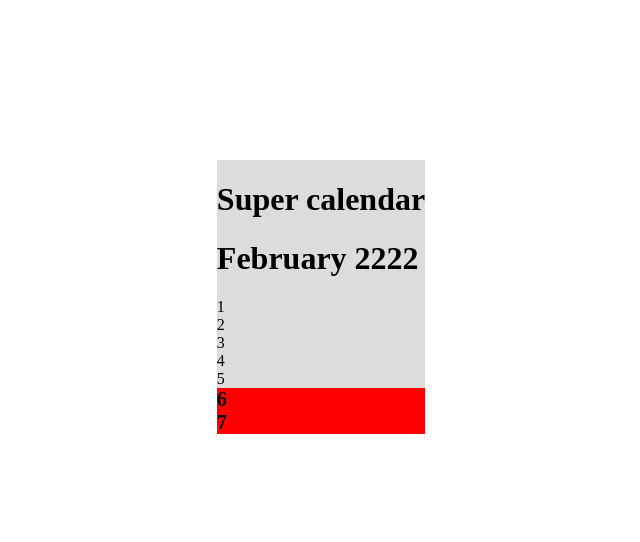
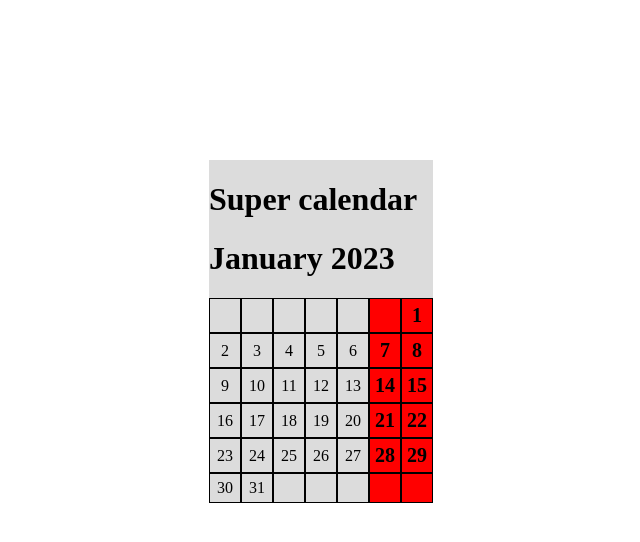
Before and after one commit to aamarber/UD8-DIW, a JavaScript app: page / in a window 1280 px wide. Shown: the top 542 px of the page, without its empty margins (319-959 px from the left). Built offline with nearby package versions, Linux system fonts and the light colour scheme.

Commit message:
Generates weeks for the calendar

```diff
--- a/src/App.js
+++ b/src/App.js
@@ -5,7 +5,7 @@ function App() {
   return (
     <div className="app">
       <h1>Super calendar</h1>
-      <Calendar year={2222} month={1}/>
+      <Calendar year={2023} month={1}/>
     </div>
   )
 }
--- a/src/Calendar.js
+++ b/src/Calendar.js
@@ -1,32 +1,22 @@
 import './styles/calendar.css'
 import CalendarTitle from './CalendarTitle'
+import Week from './Week'
 
-const weekendStyle = {
-  backgroundColor: 'red',
-  fontWeight: 'bold',
-  fontSize: 20
-}
+import { getWeeksInMonth } from './date_functions'
 
 function Calendar(props) {
   const { year, month } = props
   const holidays = (month == 7) || (month == 8)
-
-  const days = [
-    <div key='1'>1</div>,
-    <div key='2'>2</div>,
-    <div key='3'>3</div>,
-    <div key='4'>4</div>,
-    <div key='5'>5</div>,
-    <div key='6' style={weekendStyle}>6</div>,
-    <div key='7' style={weekendStyle}>7</div>
-  ]
+  const weeks = getWeeksInMonth(month, year)
 
   return (
     <div className={`calendar ${holidays ? 'holidays' : ''}`}>
       <CalendarTitle month={month} year={year}/>
-      <div id='days_container'>
-        {days}
-      </div>
+      {
+        weeks.map((week, index) =>
+          <Week key={index} days={week}/>
+        )
+      }
     </div>
   )
 }
--- a/src/CalendarTitle.js
+++ b/src/CalendarTitle.js
@@ -3,7 +3,7 @@ function proper(string) {
 }
 
 function CalendarTitle({month, year}) {
-  const date = new Date(month, year-1, 1)
+  const date = new Date(year, month-1, 1)
   const monthName = proper(date.toLocaleString('default',{ month: 'long' }))
 
   return (
--- /dev/null
+++ b/src/Day.js
@@ -0,0 +1,10 @@
+function Day(props) {
+  const { number, weekend } = props
+  return (
+    <div className={`day ${weekend ? 'weekend' : ''}`}>
+      {number ? number : ''}
+    </div>
+  )
+}
+
+export default Day
--- /dev/null
+++ b/src/Week.js
@@ -0,0 +1,18 @@
+
+import Day from "./Day"
+
+function Week(props) {
+  const { days } = props
+
+  return (
+    <div className='week'>
+      {
+        days.map((day, index) =>
+          <Day key={index} number={day} weekend={index == 5 || index == 6}/>
+        )
+      }
+    </div>
+  )
+}
+
+export default Week
--- /dev/null
+++ b/src/date_functions.js
@@ -0,0 +1,40 @@
+function firstDayOfMonth(month, year) {
+  return new Date(Date.UTC(year, month-1, 1))
+}
+
+function weekDay(day) {
+  return day.getUTCDay() == 0 ? 7 : day.getUTCDay()
+}
+
+function getWeeksInMonth(month, year) {
+  const MONDAY = 1
+
+  let date = firstDayOfMonth(month, year);
+  let weeks = [];
+  let week = []
+
+  for (let i = MONDAY; i < weekDay(date); i++) {
+    week.push(null);
+  }
+
+  while (date.getMonth() === month-1) {
+      while (week.length < 7) {
+          week.push(date.getUTCDate());
+          date.setDate(date.getUTCDate() + 1);
+          if (date.getMonth() !== month-1) {
+            while (week.length < 7) {
+                week.push(null);
+            }
+            break;
+          }
+      }
+      weeks.push(week);
+      week = []
+  }
+
+  return weeks;
+}
+
+export {
+  getWeeksInMonth
+}
--- a/src/styles/calendar.css
+++ b/src/styles/calendar.css
@@ -5,3 +5,25 @@
 .calendar.holidays {
   background-color: aquamarine;
 }
+
+.week {
+  display: grid;
+  grid-template-columns: repeat(7, 1fr);
+  grid-template-rows: 1fr;
+}
+
+.week .day {
+  display: flex;
+  align-items: center;
+  justify-content: center;
+  flex-direction: column;
+  flex: 1;
+  border: 1px solid black;
+  padding: 5px;
+}
+
+.week .day.weekend {
+  background-color: red;
+  font-weight: bold;
+  font-size: 20px;
+}
```
